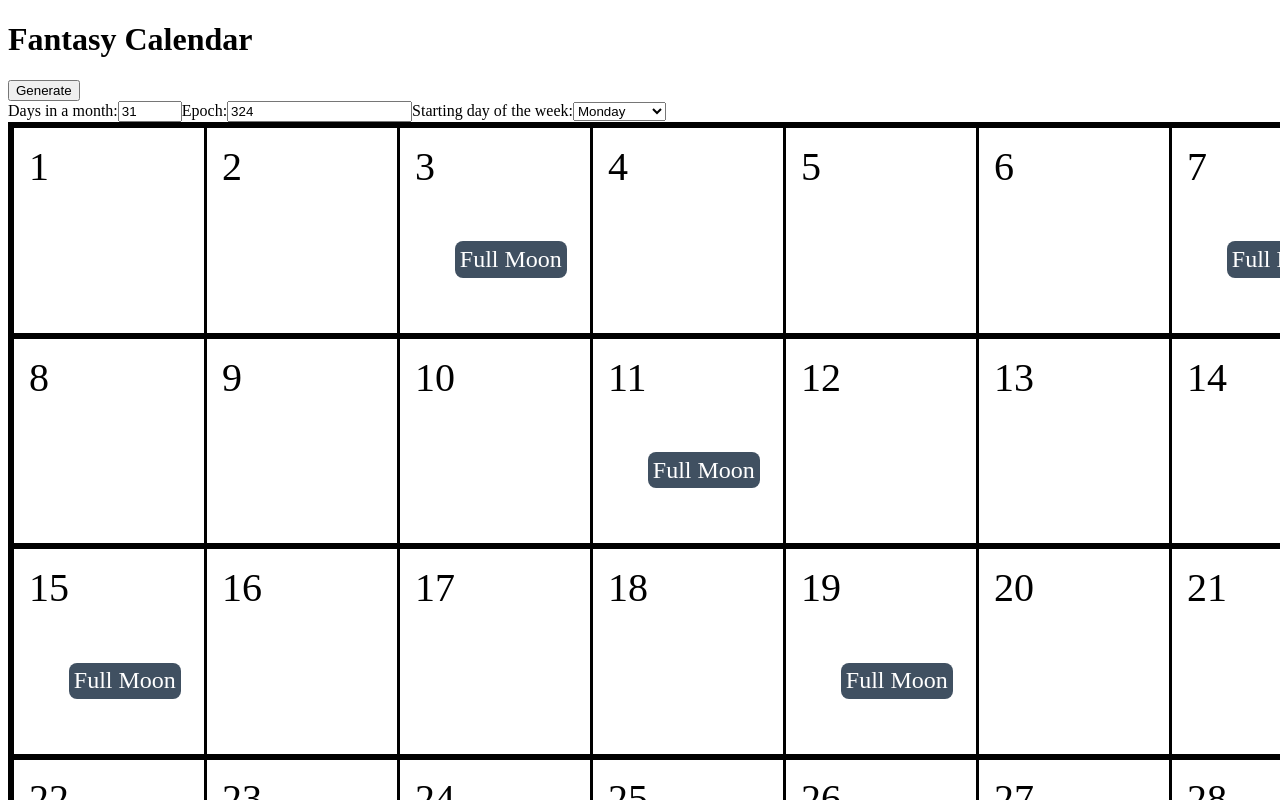
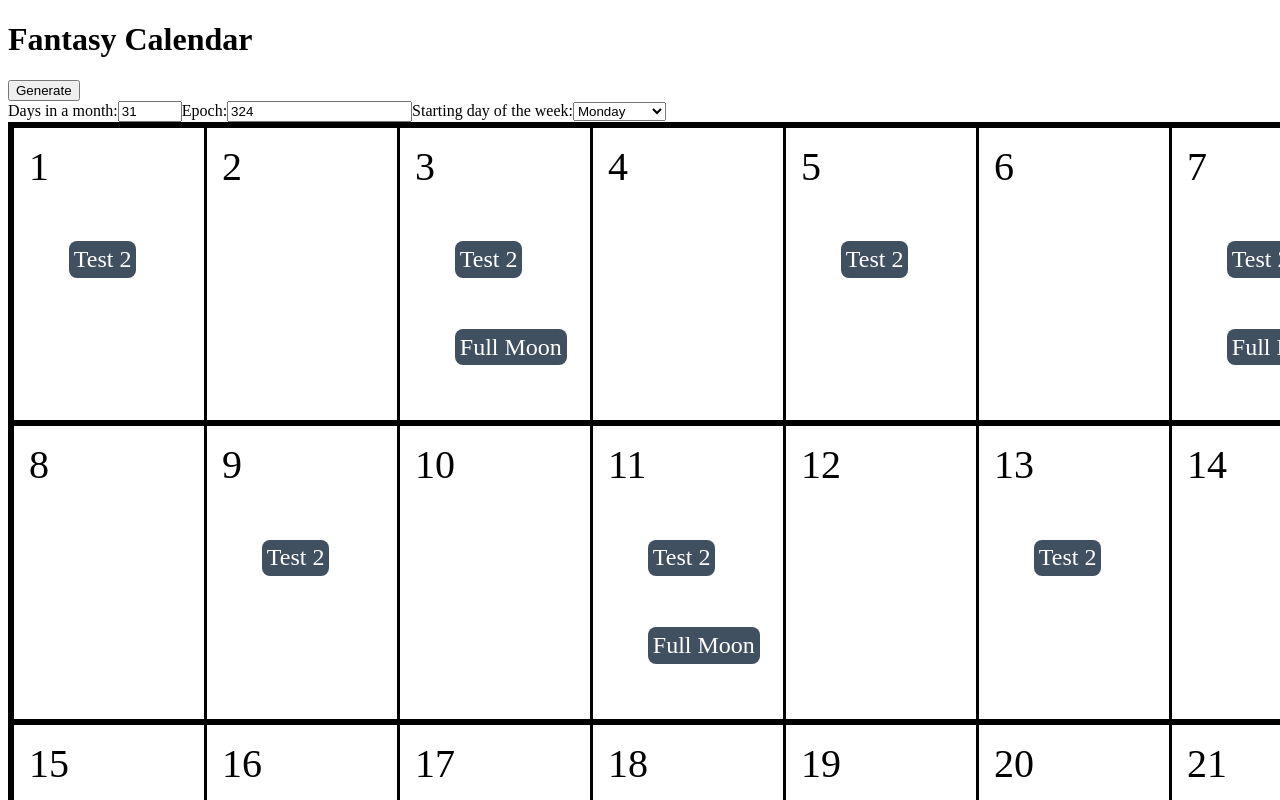
Before and after one commit to Carth501/FantasyCalendar, an Angular app in the folder angular-fantasy-calendar/: page / in a window 1280 px wide. Shown: the top 800 px of the page. Built offline with nearby package versions, Linux system fonts and the light colour scheme.

Commit message:
Set new calendar event display system

```diff
--- a/angular-fantasy-calendar/src/app/app.component.html
+++ b/angular-fantasy-calendar/src/app/app.component.html
@@ -1,4 +1,4 @@
 <h1>{{title}}</h1>
-<app-month [calendarEvents]="SAMPLE_EVENTS"></app-month>
+<app-month></app-month>
 <h2>NOTES</h2>
 <h3></h3>
--- a/angular-fantasy-calendar/src/app/app.component.ts
+++ b/angular-fantasy-calendar/src/app/app.component.ts
@@ -1,5 +1,4 @@
 import { Component, OnInit } from '@angular/core';
-import { MOCK_EVENTS } from './Mock-Events';
 import { DefaultDaysOfTheWeek } from './models/days-of-the-week';
 import { MonthComponent } from './month/month.component';
 
@@ -10,6 +9,5 @@ import { MonthComponent } from './month/month.component';
 })
 export class AppComponent {
   title = 'Fantasy Calendar';
-  SAMPLE_EVENTS = MOCK_EVENTS;
 
 }
--- a/angular-fantasy-calendar/src/app/day.ts
+++ b/angular-fantasy-calendar/src/app/day.ts
@@ -1,5 +1,7 @@
+import { CalendarEvent } from './calendarEvent';
+
 export interface Day {
     id: number;
     dayOfMonth: number;
-    events?: string[];
+    events?: CalendarEvent[];
 }
--- a/angular-fantasy-calendar/src/app/month/month.component.html
+++ b/angular-fantasy-calendar/src/app/month/month.component.html
@@ -25,9 +25,8 @@
                 <td *ngFor="let day of week.days" style="overflow-y: auto;">
                     <div *ngIf="day">
                         {{day.dayOfMonth}}
-                        <ul *ngFor="let calendarEvent of calendarEvents">
-                            <li *ngIf="calendarEvent.dateID == day.id
-                            || day.id % calendarEvent.repeatDays == calendarEvent.dateID">
+                        <ul *ngFor="let calendarEvent of day.events">
+                            <li *ngIf="calendarEvent">
                                 {{calendarEvent.title}}
                             </li>
                         </ul>
--- a/angular-fantasy-calendar/src/app/month/month.component.ts
+++ b/angular-fantasy-calendar/src/app/month/month.component.ts
@@ -3,6 +3,7 @@ import { Month } from '../month';
 import { CalendarEvent } from '../calendarEvent';
 import { DefaultDaysOfTheWeek } from '../models/days-of-the-week';
 import { Day } from '../day';
+import { MOCK_EVENTS } from '../Mock-Events';
 
 const daySlots = [null, null, null, null, null, null, null];
 
@@ -18,6 +19,7 @@ export class MonthComponent implements OnInit {
   @Input() monthLength = 31;
   @Input() startingDayEnum = DefaultDaysOfTheWeek.Monday;
   DoW = DefaultDaysOfTheWeek;
+  SAMPLE_EVENTS = MOCK_EVENTS.slice();
 
   ngOnInit() {
     this.generateDisplayMonth();
@@ -35,7 +37,8 @@ export class MonthComponent implements OnInit {
     }
     let i = 0;
     while (i < this.monthLength) {
-      this.month.weeks[week].days[currentWeekday] = {id: this.startingDayID + i, dayOfMonth: i + 1};
+      this.month.weeks[week].days[currentWeekday] =
+      {id: this.startingDayID + i, dayOfMonth: i + 1, events: this.getEventList(this.startingDayID + i)};
       if (currentWeekday === 6) {
         currentWeekday = 0;
         week++;
@@ -45,4 +48,14 @@ export class MonthComponent implements OnInit {
       i++;
     }
   }
+
+  getEventList(index: number): CalendarEvent[] {
+    const result: CalendarEvent[] = [];
+    this.SAMPLE_EVENTS.forEach(calendarEvent => {
+      if (calendarEvent.dateID === index || (index - calendarEvent.dateID) % calendarEvent.repeatDays === 0) {
+        result.push(calendarEvent);
+      }
+    });
+    return result;
+  }
 }
```
